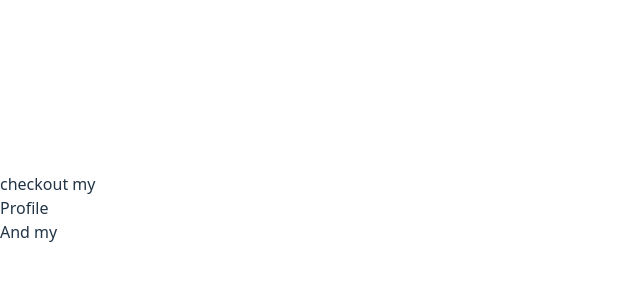
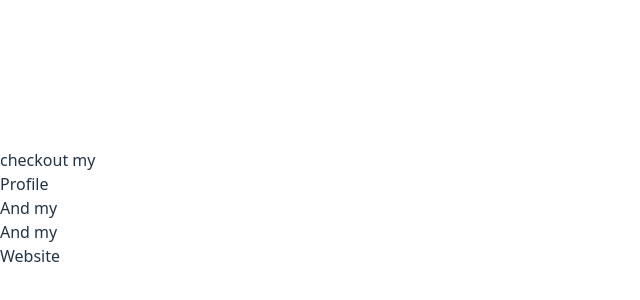
Before and after one commit to varunKumar993/Link-Previwer, a React (Vite) app: page / in a window 1280 px wide. Shown: the part 192-492 px from the top of the page, without its empty margins (0-640 px from the left). Built offline with nearby package versions, Linux system fonts and the light colour scheme.

Commit message:
code added in App.jsx

```diff
--- a/src/App.jsx
+++ b/src/App.jsx
@@ -4,17 +4,27 @@ import LinkPreviewer from "./LinkPreviewer";
 function App() {
   return (
     <div className="container">
-      <div> checkout my </div>
-      <LinkPreviewer url="#">
-        <span className="link">Instagram</span>
-      </LinkPreviewer>{" "}
-      Profile
+      <div>
+        {" "}
+        checkout my
+        <LinkPreviewer url="#">
+          <span className="link">Instagram</span>
+        </LinkPreviewer>{" "}
+        Profile{" "}
+      </div>
       <div>
         And my
         <LinkPreviewer url="#">
           <span className="link">Github</span>
         </LinkPreviewer>{" "}
       </div>
+      <div>
+        And my
+        <LinkPreviewer url="#">
+          <span className="link">Website</span>
+        </LinkPreviewer>{" "}
+        Website
+      </div>
     </div>
   );
 }
```
